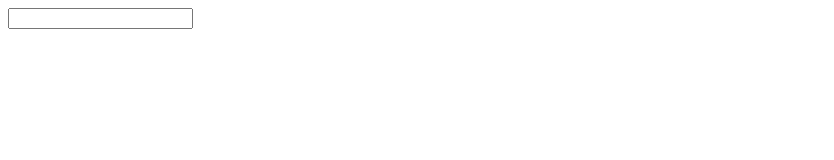
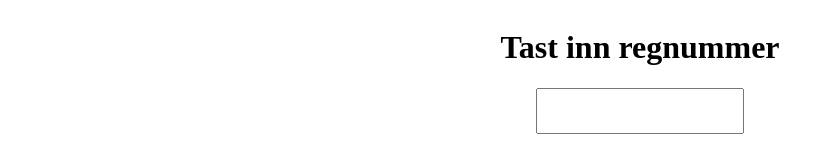
Before and after one commit to ahdrage/dynamic_inputmode, a plain HTML site: page index.html in a window 1280 px wide. Shown: the whole page, without its empty margins (0-834 px from the left). Drawn offline with Linux system fonts and the light colour scheme.

Commit message:
Added styling

```diff
--- a/index.html
+++ b/index.html
@@ -7,11 +7,12 @@
         <title></title>
         <meta name="description" content="">
         <meta name="viewport" content="width=device-width, initial-scale=1">
-        <link rel="stylesheet" href="">
+        <link rel="stylesheet" href="style.css">
     </head>
     <body>
 
-        <div>
+        <div class="main">
+            <h1>Tast inn regnummer</h1>
             <input id="input">
           </div>
         <!--[if lt IE 7]>
--- /dev/null
+++ b/style.css
@@ -0,0 +1,12 @@
+.main {
+    display: flex;
+    justify-content: center;
+    flex-direction: column;
+    align-items: center;
+}
+
+
+#input {
+    width: 200px;
+    height: 40px;
+}
```
